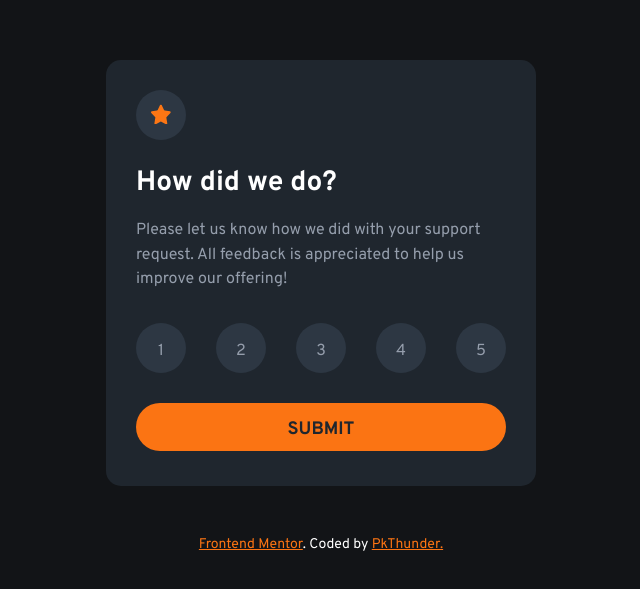
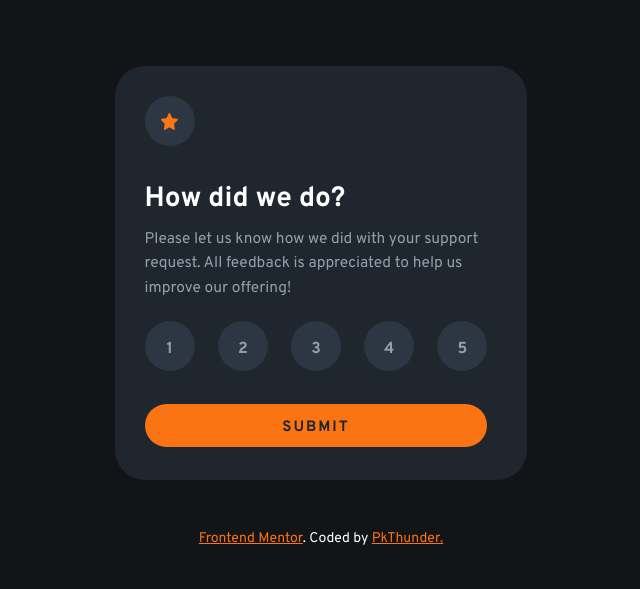
Before and after one commit to pkthunder87/rating-comp, a React (Vite) app: page /rating in a window 1280 px wide. Shown: the part 127-716 px from the top of the page, without its empty margins (319-959 px from the left). Built offline with nearby package versions, Linux system fonts and the light colour scheme.

Commit message:
Feat: Add 1440px responsive design for Rating page

```diff
--- a/src/sass/_components.scss
+++ b/src/sass/_components.scss
@@ -45,6 +45,15 @@
     row-gap: 2.5rem;
 
     max-width: 500px;
+    border-radius: 30px;
+  }
+
+  @media (min-width: 1200px) {
+    max-width: 480px;
+    padding-inline-start: 3rem;
+    padding-inline-end: 4rem;
+
+    row-gap: 1.5rem;
   }
 }
 
@@ -65,6 +74,12 @@
       height: 20px;
       width: 20px;
     }
+
+    @media (min-width: 1200px) {
+      transform: translateY(-18%);
+      height: 17px;
+      width: 17px;
+    }
   }
 
   &__title {
@@ -73,6 +88,10 @@
 
     @media (min-width: 500px) {
       font-size: 2.8rem;
+    }
+
+    @media (min-width: 1200px) {
+      margin-block-start: 2rem;
     }
   }
 
@@ -83,6 +102,11 @@
 
     @media (min-width: 500px) {
       font-size: 1.6rem;
+    }
+
+    @media (min-width: 1200px) {
+      font-size: 1.55rem;
+      margin-block-start: -0.5rem;
     }
   }
 
@@ -98,7 +122,15 @@
       margin-block-end: 0.5rem;
     }
 
+    @media (min-width: 1200px) {
+      margin-block-end: 1.8rem;
+    }
+
     .icon-circle {
+      @media (min-width: 1200px) {
+        font-weight: 700;
+      }
+
       &:hover {
         background-color: hsl(var(--color-orange));
         color: hsl(var(--color-bubble));
@@ -148,6 +180,13 @@
     @media (min-width: 500px) {
       font-size: 1.8rem;
       margin-block-end: 0.5rem;
+    }
+
+    @media (min-width: 1200px) {
+      padding-block-start: 1.4rem;
+      font-size: 1.5rem;
+      letter-spacing: 0.13em;
+      margin-block-end: 0.3rem;
     }
 
     &:hover {
```
